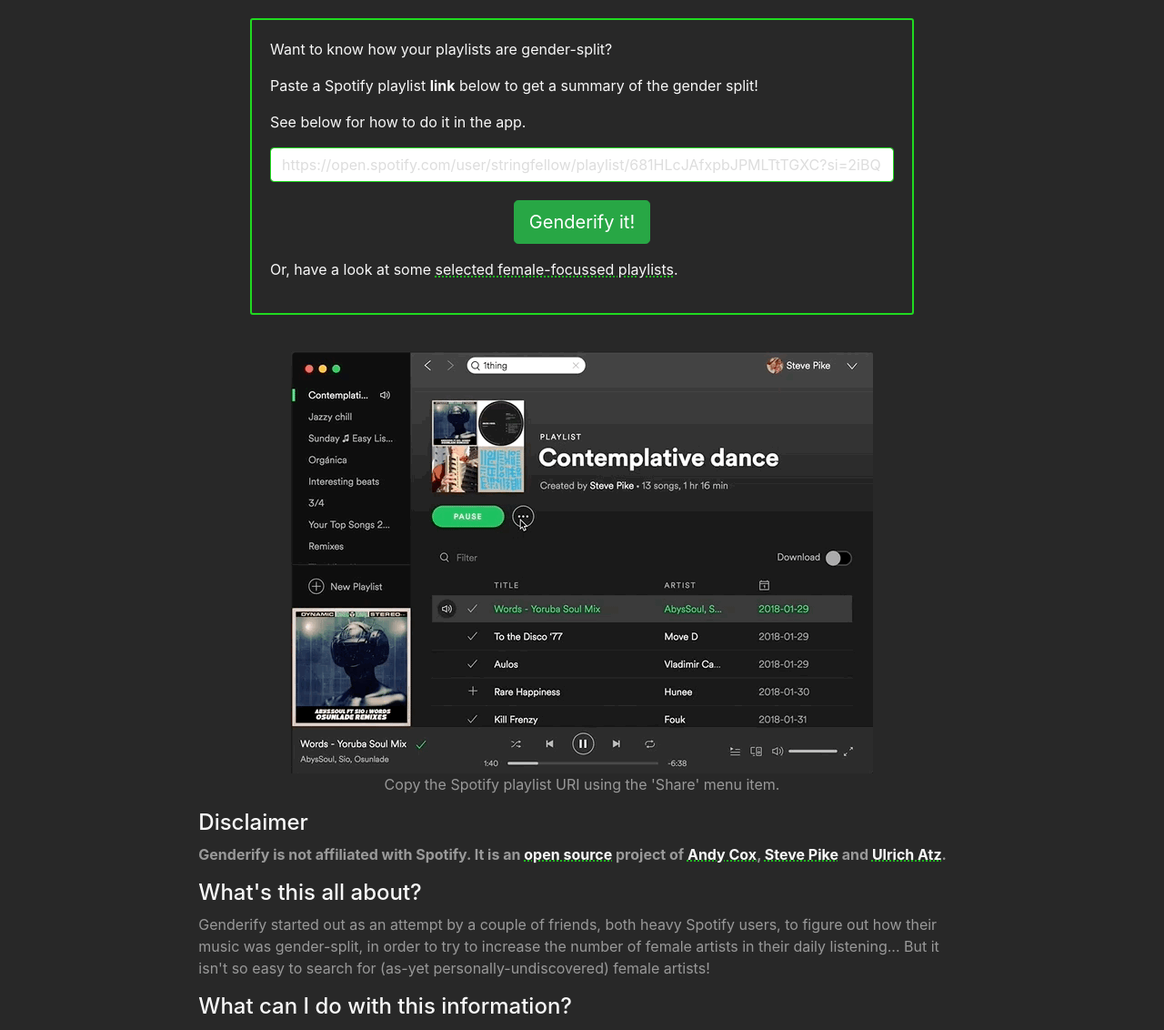
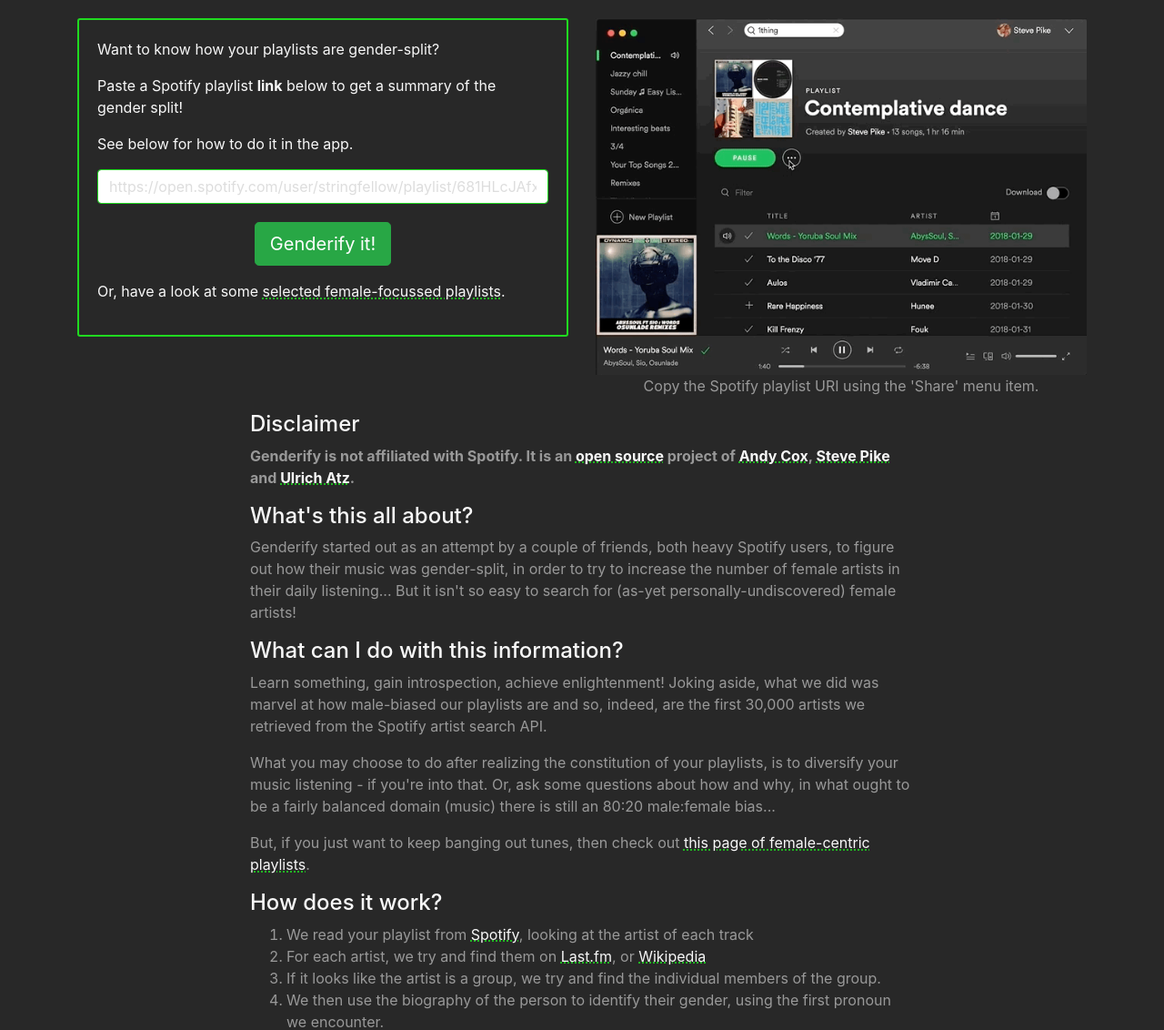
Before and after one commit to stringfellow/genderify-app, a Flask app: page / in a window 1280 px wide. Shown: the part 138-1270 px from the top of the page at 91% size. Run offline with Flask 2, Linux system fonts and the light colour scheme; some libraries are stand-ins or nearby versions.

Commit message:
fix markup and side-by-side layout

```diff
--- a/templates/home.jinja
+++ b/templates/home.jinja
@@ -1,7 +1,7 @@
 {% extends "base.jinja" %}
 {% block content %}
   <div class="row">
-      <div class="col-lg-8 offset-lg-2">
+    <div class="col-lg-6">
       <div id="main">
         <p>Want to know how your playlists are gender-split?</p>
         <p>Paste a Spotify playlist <strong>link</strong> below to get a summary of the gender split!</p>
@@ -19,8 +19,7 @@
         <p>Or, have a look at some <a href="/playlists">selected female-focussed playlists</a>.</p>
       </div>
     </div>
-    </div>
-      <div id="img-demo" class="col-lg-8 offset-lg-2 text-center">
+    <div id="img-demo" class="col-lg-6 text-center">
       <img class="img-fluid" src="/static/desktop-demo.gif" alt="How to get the playlist link on your desktop" id="desktop-demo">
       {# <img class="img-fluid" src="/static/mobile-demo.gif" alt="How to get the playlist link on your mobile device" id="mobile-demo"> #}
       <p id="caption">Copy the Spotify playlist URI using the 'Share' menu item.</p>
```
Lines whose indentation alone changed are shown as unchanged.
